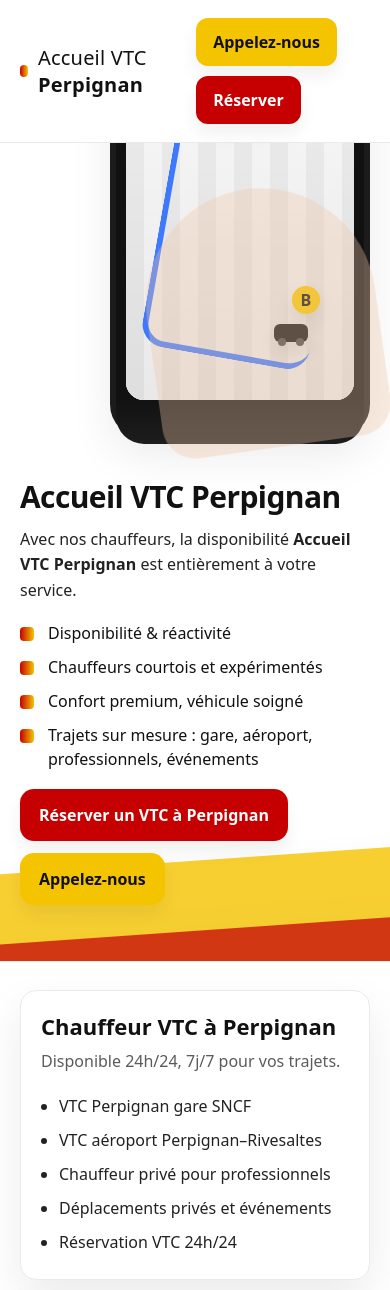
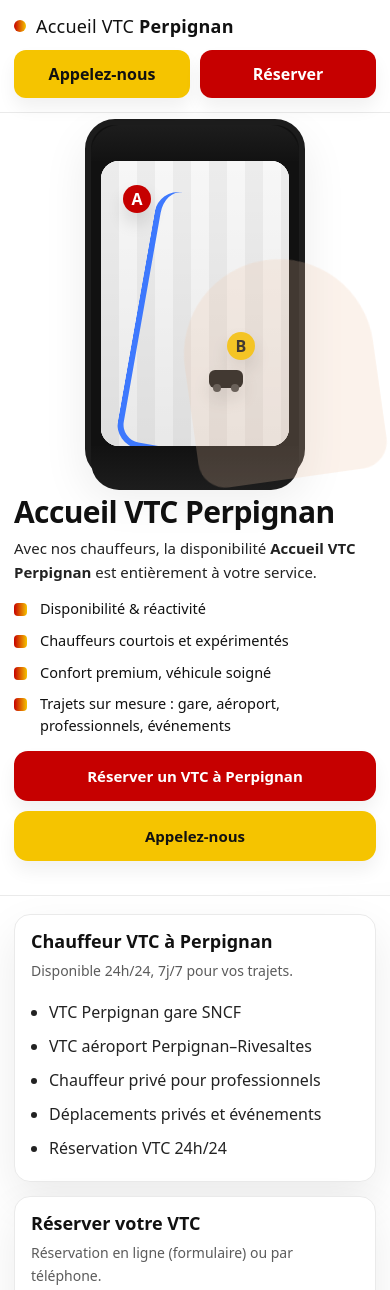
Before and after one commit to OuassVTC/www.accueilvtcperpignan.fr, a plain HTML site: page index.html in a window 390 px wide. Shown: the top 1290 px of the page. Drawn offline with Linux system fonts and the light colour scheme.

Commit message:
style.css

```diff
--- a/style.css
+++ b/style.css
@@ -358,3 +358,185 @@ h1{
   .phone-card{ margin: 0 auto; }
   .grid-2{ grid-template-columns:1fr; }
 }
+/* =========================
+   MOBILE OPTIMISATION (à coller tout en bas)
+   ========================= */
+
+/* Tap targets + anti-zoom iOS */
+.btn, button, a { -webkit-tap-highlight-color: transparent; }
+input, textarea, select { font-size:16px; }
+
+/* Mobile */
+@media (max-width: 560px){
+
+  /* Container */
+  .container{
+    width: calc(100% - 28px);
+  }
+
+  /* Header : logo au-dessus + 2 boutons sur une ligne */
+  .nav{
+    flex-direction: column;
+    align-items: flex-start;
+    gap: 12px;
+    padding: 14px 0;
+  }
+
+  .brand{
+    font-size: 18px;
+  }
+
+  .nav__cta{
+    width: 100%;
+    display: grid;
+    grid-template-columns: 1fr 1fr;
+    gap: 10px;
+  }
+
+  .nav__cta .btn{
+    width: 100%;
+    padding: 12px 10px;
+    border-radius: 12px;
+  }
+
+  /* HERO : tout en colonne, texte plus lisible */
+  .hero__grid{
+    grid-template-columns: 1fr;
+    padding: 26px 0 34px;
+    gap: 16px;
+  }
+
+  h1{
+    font-size: 30px;
+    line-height: 1.1;
+    margin: 0 0 8px;
+  }
+
+  .hero__lead{
+    font-size: 15px;
+    margin: 0 0 14px;
+  }
+
+  .checks{
+    gap: 10px;
+  }
+
+  .checks li{
+    font-size: 14.5px;
+    padding-left: 26px;
+  }
+
+  .checks li::before{
+    top: 5px;
+    width: 13px;
+    height: 13px;
+  }
+
+  /* Boutons principaux : en colonne (meilleure conversion) */
+  .hero__buttons{
+    display: grid;
+    grid-template-columns: 1fr;
+    gap: 10px;
+    margin-top: 14px;
+  }
+
+  .btn--lg{
+    width: 100%;
+    padding: 14px 16px;
+    font-size: 15px;
+    border-radius: 14px;
+  }
+
+  /* Illustration téléphone : centrée et moins grande */
+  .phone-card{
+    width: 100%;
+    margin: 0 auto;
+    height: 340px;
+    aspect-ratio: auto;
+  }
+
+  .phone{
+    left: 50%;
+    transform: translateX(-50%);
+    right: auto;
+    bottom: 0;
+    width: 220px;
+    height: 360px;
+    border-radius: 30px;
+    position: absolute;
+  }
+
+  .phone__screen{
+    height: 285px;
+  }
+
+  /* Main plus discrète */
+  .hand{
+    opacity: .22;
+    right: 0;
+    width: 190px;
+    height: 220px;
+  }
+
+  /* Vagues : moins envahissantes */
+  .ribbons{
+    inset: auto -35% -30% -35%;
+    height: 260px;
+    opacity: .85;
+  }
+
+  .ribbon{
+    height: 95px;
+  }
+
+  .ribbon--red{
+    top: 95px;
+  }
+
+  .ribbon--thin{
+    height: 70px;
+    top: 165px;
+  }
+
+  /* Sections : 1 colonne + espace plus propre */
+  .section{
+    padding: 18px 0;
+  }
+
+  .grid-2{
+    grid-template-columns: 1fr;
+    gap: 14px;
+  }
+
+  .card{
+    padding: 16px;
+    border-radius: 16px;
+  }
+
+  .card h2{
+    font-size: 18px;
+    line-height: 1.2;
+  }
+
+  .muted{
+    font-size: 14px;
+    margin-bottom: 12px;
+  }
+
+  .mini-map{
+    height: 150px;
+  }
+
+  /* Footer : empilé */
+  .footer{
+    flex-direction: column;
+    align-items: flex-start;
+    gap: 6px;
+    padding: 14px 0;
+  }
+}
+
+/* Tablette (optionnel mais utile) */
+@media (min-width: 561px) and (max-width: 920px){
+  .phone-card{ height: 380px; }
+}
```
